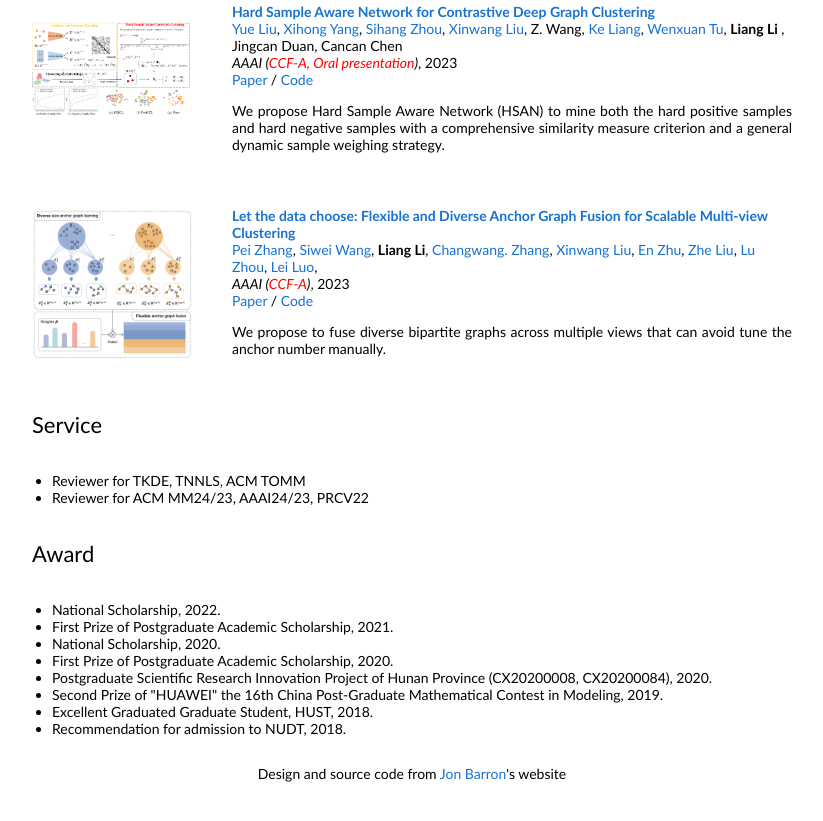
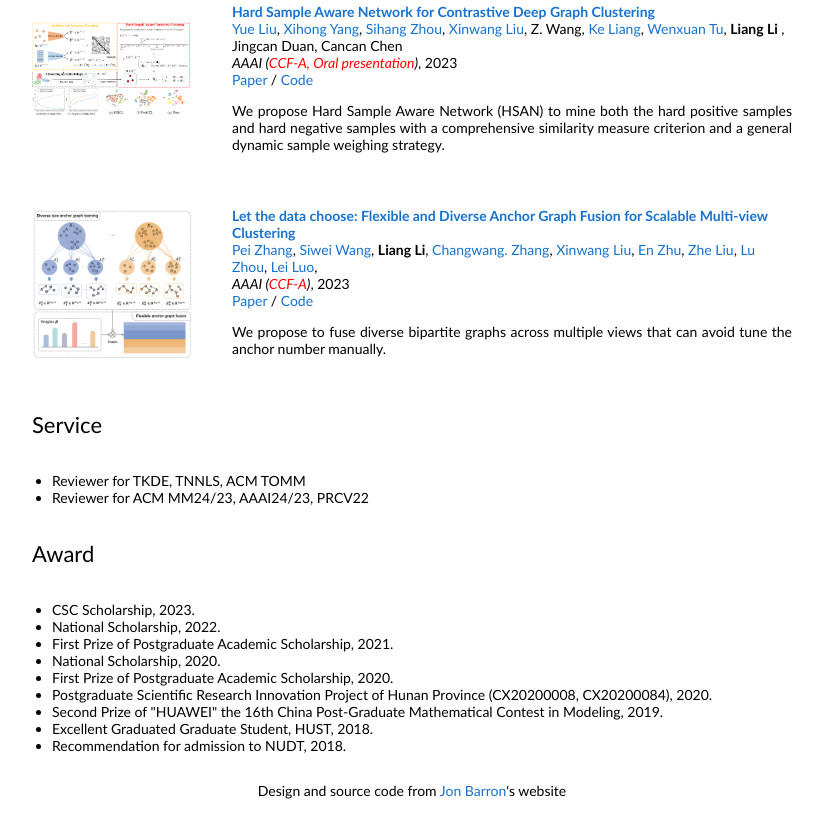
Before and after one commit to liliangnudt/liliangnudt.github.io, a plain HTML site: page index.html in a window 1280 px wide. Shown: the part 2352-3173 px from the top of the page, without its empty margins (228-1051 px from the left). Drawn offline with Linux system fonts and the light colour scheme.

Commit message:
Update index.html

```diff
--- a/index.html
+++ b/index.html
@@ -419,6 +419,7 @@
         </tbody></table>
         <table width="100%" align="center" border="0" cellpadding="20"><tbody>
             <ul>
+		<li>CSC Scholarship, 2023.</li>
                 <li>National Scholarship, 2022.</li>
 		<li>First Prize of Postgraduate Academic Scholarship, 2021.</li>
 		<li>National Scholarship, 2020.</li>
```
Lines whose indentation alone changed are shown as unchanged.
